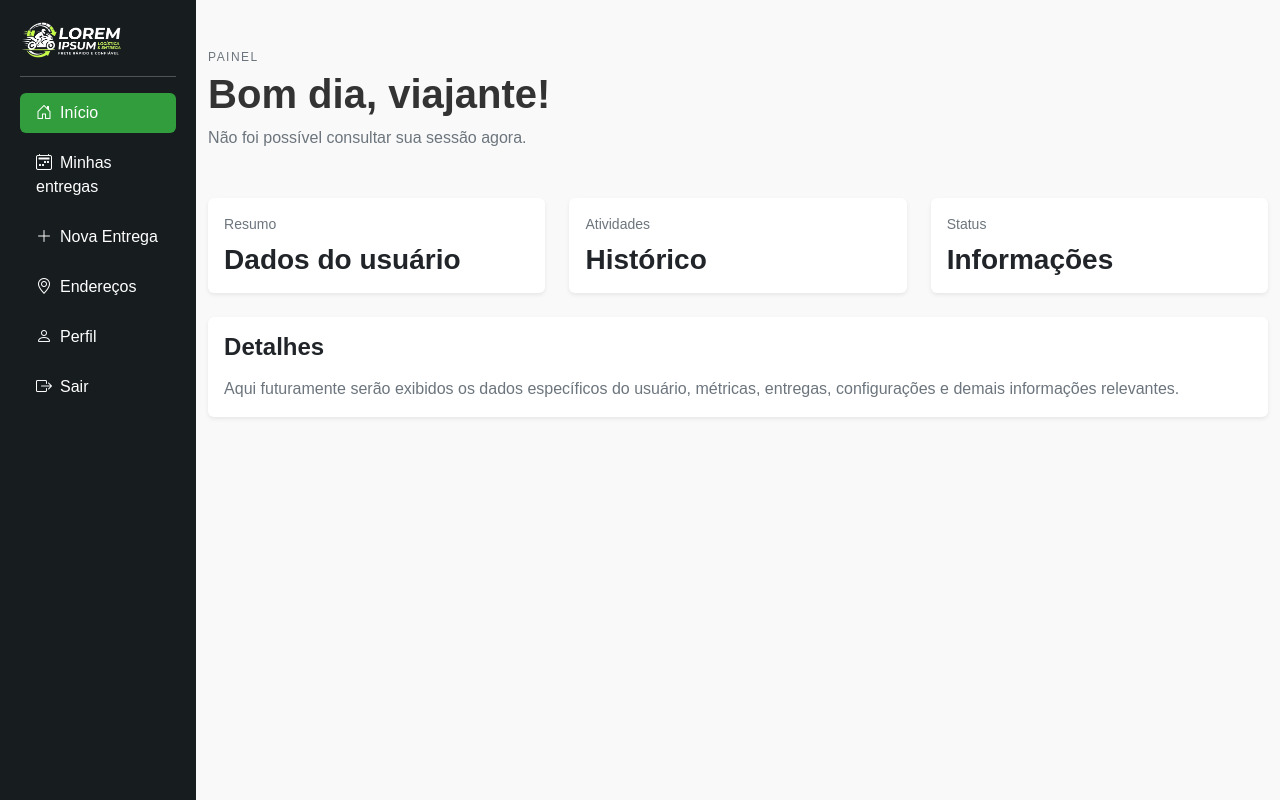
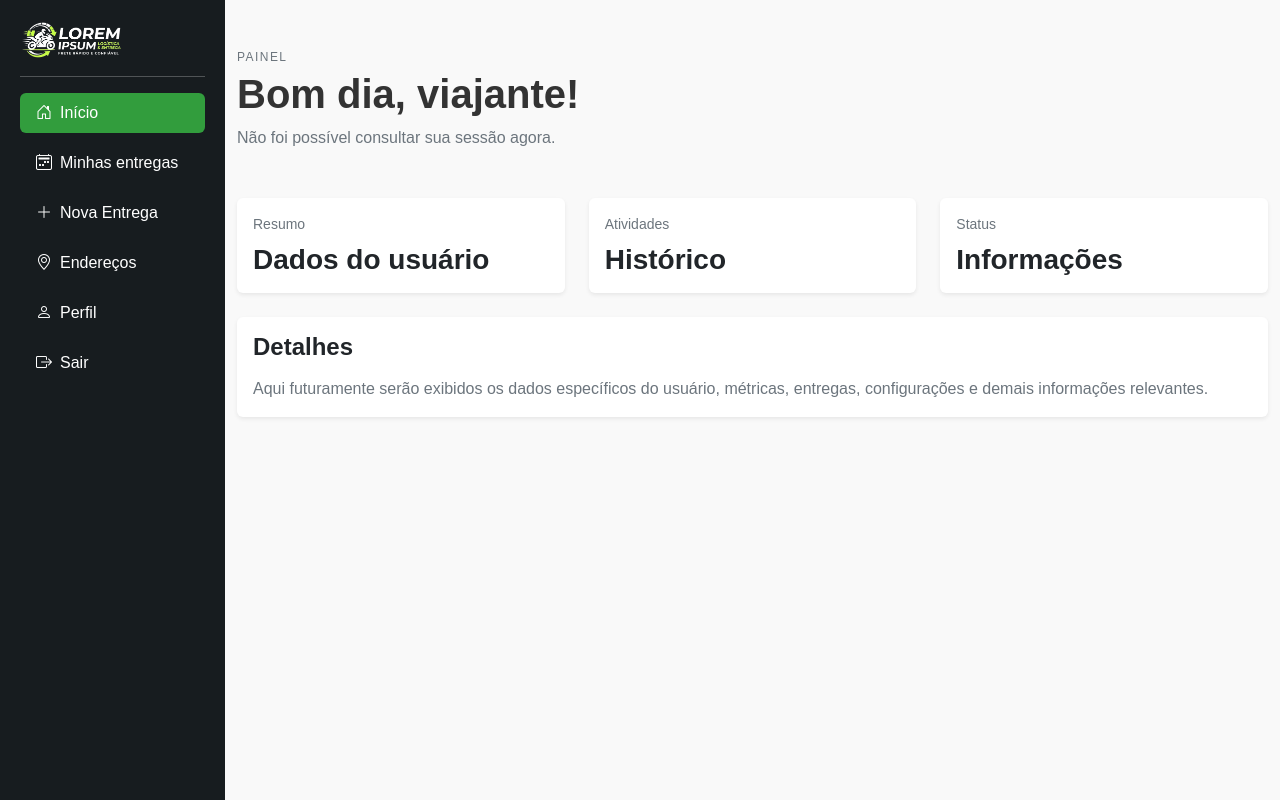
Before and after one commit to DevCarlosFilipe/freteapp, a React (Vite) app in the folder frontend/: page /dashboard in a window 1280 px wide. Built offline with nearby package versions, Linux system fonts and the light colour scheme; no server answers.

Commit message:
Update Dashboard.module.css

```diff
--- a/frontend/src/components/layout/css/Dashboard.module.css
+++ b/frontend/src/components/layout/css/Dashboard.module.css
@@ -10,7 +10,7 @@ hr {
 }
 
 .sidebar {
-    width: 225px;
+    min-width: 225px;
     background-color: var(--color-black);
     color: var(--color-white);
     padding: 20px;
```
